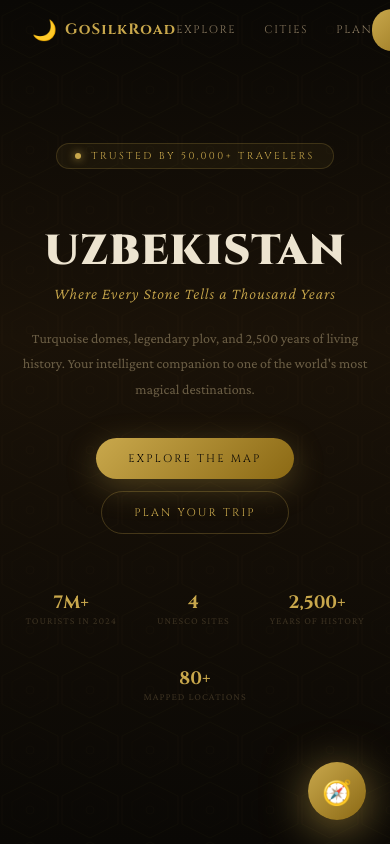
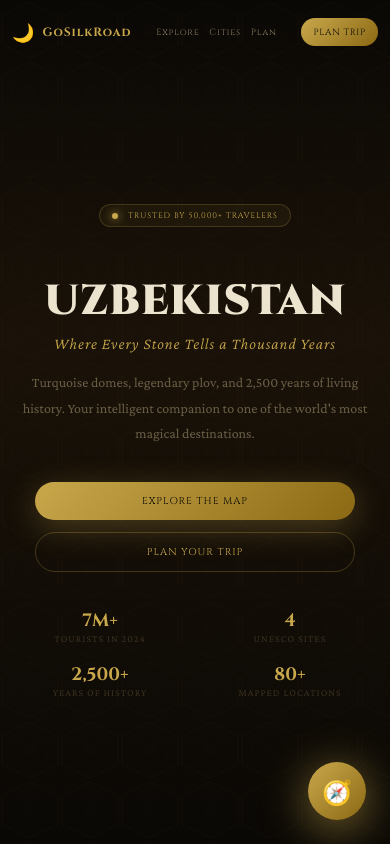
Before and after one commit to otabekroziboyev0520-blip/gosilkroad, a React (Vite) app: page / in a window 390 px wide. Shown: the top 844 px of the page. Built offline with nearby package versions, Linux system fonts and the light colour scheme.

Commit message:
Update Plan Page, Home Page and App.jsx

```diff
--- a/src/App.jsx
+++ b/src/App.jsx
@@ -6,13 +6,22 @@ import ChatBot from "./ai/ChatBot";
 
 export default function App() {
   const [page, setPage] = useState("home");
+  const [planInitialSection, setPlanInitialSection] = useState("visa");
+
+  const openPlan = (section = "visa") => {
+    setPlanInitialSection(section);
+    setPage("plan");
+  };
 
   return (
     <>
       {page === "home" ? (
-        <HomePage onOpenPlan={() => setPage("plan")} />
+        <HomePage onOpenPlan={openPlan} />
       ) : (
-        <PlanPage onBack={() => setPage("home")} />
+        <PlanPage
+          onBack={() => setPage("home")}
+          initialSection={planInitialSection}
+        />
       )}
       <ChatBot />
 
--- a/src/home-page/HomePage.jsx
+++ b/src/home-page/HomePage.jsx
@@ -10,11 +10,21 @@ export default function HomePage({ onOpenPlan }) {
   const [filter, setFilter] = useState("all");
   const [selected, setSelected] = useState(null);
   const [navScrolled, setNavScrolled] = useState(false);
+  const [isMobile, setIsMobile] = useState(() => {
+    if (typeof window === "undefined") return false;
+    return window.innerWidth <= 768;
+  });
 
   useEffect(() => {
     const onScroll = () => setNavScrolled(window.scrollY > 60);
     window.addEventListener("scroll", onScroll);
     return () => window.removeEventListener("scroll", onScroll);
+  }, []);
+
+  useEffect(() => {
+    const onResize = () => setIsMobile(window.innerWidth <= 768);
+    window.addEventListener("resize", onResize);
+    return () => window.removeEventListener("resize", onResize);
   }, []);
 
   useEffect(() => {
@@ -48,11 +58,11 @@ export default function HomePage({ onOpenPlan }) {
         color: "#EDE4D0",
         fontFamily: "Georgia,serif",
         minHeight: "100vh",
+        overflowX: "hidden",
       }}
     >
       <style>{GLOBAL_CSS}</style>
 
-      {/* NAV */}
       <nav
         style={{
           position: "fixed",
@@ -60,11 +70,12 @@ export default function HomePage({ onOpenPlan }) {
           left: 0,
           right: 0,
           zIndex: 500,
-          padding: "0 32px",
-          height: 60,
+          padding: isMobile ? "0 12px" : "0 32px",
+          height: isMobile ? 64 : 60,
           display: "flex",
           alignItems: "center",
           justifyContent: "space-between",
+          gap: isMobile ? 8 : 16,
           background: navScrolled ? "rgba(10,8,5,0.96)" : "transparent",
           backdropFilter: navScrolled ? "blur(20px)" : "none",
           borderBottom: navScrolled
@@ -74,72 +85,86 @@ export default function HomePage({ onOpenPlan }) {
         }}
       >
         <div
-          style={{ display: "flex", alignItems: "center", gap: 8, cursor: "pointer" }}
+          style={{ display: "flex", alignItems: "center", gap: 8, cursor: "pointer", minWidth: 0 }}
           onClick={() => scrollTo("hero")}
         >
-          <span style={{ fontSize: 20 }}>🌙</span>
+          <span style={{ fontSize: isMobile ? 18 : 20 }}>🌙</span>
           <span
             style={{
               fontFamily: "'Cinzel',serif",
-              fontSize: 15,
+              fontSize: isMobile ? 12 : 15,
               fontWeight: 700,
               color: "#C9A84C",
               letterSpacing: "0.08em",
+              whiteSpace: "nowrap",
             }}
           >
             GoSilkRoad
           </span>
         </div>
 
-        <div style={{ display: "flex", gap: 28 }}>
+        <div
+          style={{
+            display: "flex",
+            gap: isMobile ? 10 : 28,
+            minWidth: 0,
+            flex: 1,
+            justifyContent: "center",
+          }}
+        >
           {[["Explore", "map"], ["Cities", "cities"], ["Plan", "plan"]].map(
             ([l, id]) => (
               <span
                 key={id}
                 className="nl"
-                onClick={() => (id === "plan" ? onOpenPlan() : scrollTo(id))}
+                onClick={() =>
+                  id === "plan" ? onOpenPlan("itinerary") : scrollTo(id)
+                }
                 style={{
                   fontFamily: "'Cinzel',serif",
-                  fontSize: 11,
-                  letterSpacing: "0.15em",
+                  fontSize: isMobile ? 9 : 11,
+                  letterSpacing: isMobile ? "0.08em" : "0.15em",
                   color: "#8A7A60",
+                  whiteSpace: "nowrap",
                 }}
               >
-                {l.toUpperCase()}
+                {isMobile ? l : l.toUpperCase()}
               </span>
             )
           )}
         </div>
 
         <button
-          onClick={() => onOpenPlan()}
+          onClick={() => onOpenPlan("itinerary")}
           style={{
-            padding: "7px 18px",
+            padding: isMobile ? "8px 12px" : "7px 18px",
             background: "linear-gradient(135deg,#C9A84C,#8B6914)",
             border: "none",
             borderRadius: 20,
             fontFamily: "'Cinzel',serif",
-            fontSize: 10,
-            letterSpacing: "0.15em",
+            fontSize: isMobile ? 9 : 10,
+            letterSpacing: isMobile ? "0.08em" : "0.15em",
             color: "#0A0805",
             cursor: "pointer",
+            whiteSpace: "nowrap",
+            flexShrink: 0,
           }}
         >
           PLAN TRIP
         </button>
       </nav>
 
-      {/* HERO */}
       <section
         id="hero"
         style={{
-          height: "100vh",
-          minHeight: 640,
+          minHeight: "100vh",
           position: "relative",
           display: "flex",
           alignItems: "center",
           justifyContent: "center",
           overflow: "hidden",
+          paddingTop: isMobile ? 84 : 60,
+          paddingBottom: isMobile ? 28 : 0,
         }}
       >
         <div
@@ -196,8 +221,10 @@ export default function HomePage({ onOpenPlan }) {
           style={{
             position: "relative",
             textAlign: "center",
-            padding: "0 20px",
+            padding: isMobile ? "0 14px" : "0 20px",
             animation: "heroIn 1.2s ease",
+            width: "100%",
+            maxWidth: 1100,
           }}
         >
           <div
@@ -206,10 +233,11 @@ export default function HomePage({ onOpenPlan }) {
               alignItems: "center",
               gap: 10,
               border: "1px solid #C9A84C33",
-              padding: "5px 18px",
+              padding: isMobile ? "5px 12px" : "5px 18px",
               borderRadius: 20,
-              marginBottom: 28,
+              marginBottom: isMobile ? 20 : 28,
               background: "rgba(201,168,76,0.06)",
+              maxWidth: "100%",
             }}
           >
             <span
@@ -219,14 +247,16 @@ export default function HomePage({ onOpenPlan }) {
                 borderRadius: "50%",
                 background: "#C9A84C",
                 boxShadow: "0 0 8px #C9A84C",
+                flexShrink: 0,
               }}
             />
             <span
               style={{
                 fontFamily: "'Cinzel',serif",
-                fontSize: 10,
+                fontSize: isMobile ? 8 : 10,
                 color: "#C9A84C",
-                letterSpacing: "0.25em",
+                letterSpacing: isMobile ? "0.12em" : "0.25em",
+                whiteSpace: isMobile ? "normal" : "nowrap",
               }}
             >
               TRUSTED BY 50,000+ TRAVELERS
@@ -254,7 +284,7 @@ export default function HomePage({ onOpenPlan }) {
               fontWeight: 300,
               fontStyle: "italic",
               color: "#C9A84C",
-              marginBottom: 24,
+              marginBottom: isMobile ? 18 : 24,
               letterSpacing: "0.06em",
             }}
           >
@@ -280,40 +310,54 @@ export default function HomePage({ onOpenPlan }) {
             <button
               onClick={() => scrollTo("map")}
               style={{
-                padding: "13px 32px",
+                padding: isMobile ? "12px 20px" : "13px 32px",
                 background: "linear-gradient(135deg,#C9A84C,#8B6914)",
                 border: "none",
                 borderRadius: 28,
                 fontFamily: "'Cinzel',serif",
-                fontSize: 11,
-                letterSpacing: "0.2em",
+                fontSize: isMobile ? 10 : 11,
+                letterSpacing: isMobile ? "0.1em" : "0.2em",
                 color: "#0A0805",
                 cursor: "pointer",
                 boxShadow: "0 8px 32px rgba(201,168,76,0.3)",
+                width: isMobile ? "100%" : "auto",
+                maxWidth: isMobile ? 320 : "none",
               }}
             >
               EXPLORE THE MAP
             </button>
 
             <button
-              onClick={() => onOpenPlan()}
+              onClick={() => onOpenPlan("itinerary")}
               style={{
-                padding: "13px 32px",
+                padding: isMobile ? "12px 20px" : "13px 32px",
                 background: "transparent",
                 border: "1px solid #C9A84C44",
                 borderRadius: 28,
                 fontFamily: "'Cinzel',serif",
-                fontSize: 11,
-                letterSpacing: "0.2em",
+                fontSize: isMobile ? 10 : 11,
+                letterSpacing: isMobile ? "0.1em" : "0.2em",
                 color: "#C9A84C",
                 cursor: "pointer",
+                width: isMobile ? "100%" : "auto",
+                maxWidth: isMobile ? 320 : "none",
               }}
             >
               PLAN YOUR TRIP
             </button>
           </div>
 
-          <div style={{ display: "flex", gap: 40, justifyContent: "center", marginTop: 56, flexWrap: "wrap" }}>
+          <div
+            style={{
+              display: "grid",
+              gridTemplateColumns: isMobile ? "repeat(2,minmax(0,1fr))" : "repeat(4,minmax(0,1fr))",
+              gap: isMobile ? 18 : 40,
+              justifyContent: "center",
+              marginTop: isMobile ? 36 : 56,
+              maxWidth: isMobile ? 420 : 900,
+              marginInline: "auto",
+            }}
+          >
             {[["7M+", "Tourists in 2024"], ["4", "UNESCO Sites"], ["2,500+", "Years of History"], ["80+", "Mapped Locations"]].map(
               ([n, l]) => (
                 <div key={l} style={{ textAlign: "center" }}>
@@ -344,9 +388,8 @@ export default function HomePage({ onOpenPlan }) {
         </div>
       </section>
 
-      {/* WHY UZBEKISTAN */}
-      <section style={{ padding: "80px 32px", maxWidth: 1200, margin: "0 auto" }}>
-        <div style={{ textAlign: "center", marginBottom: 52 }}>
+      <section style={{ padding: isMobile ? "56px 14px" : "80px 32px", maxWidth: 1200, margin: "0 auto" }}>
+        <div style={{ textAlign: "center", marginBottom: isMobile ? 34 : 52 }}>
           <div
             style={{
               fontFamily: "'Cinzel',serif",
@@ -397,7 +440,7 @@ export default function HomePage({ onOpenPlan }) {
               key={i}
               className="hc"
               style={{
-                padding: 28,
+                padding: isMobile ? 22 : 28,
                 background: "#111009",
                 border: "1px solid #1A1610",
                 borderRadius: 14,
@@ -430,8 +473,7 @@ export default function HomePage({ onOpenPlan }) {
         </div>
       </section>
 
-      {/* CITIES */}
-      <section id="cities" style={{ padding: "0 32px 60px", maxWidth: 1200, margin: "0 auto" }}>
+      <section id="cities" style={{ padding: isMobile ? "0 14px 48px" : "0 32px 60px", maxWidth: 1200, margin: "0 auto" }}>
         <div style={{ textAlign: "center", marginBottom: 40 }}>
           <div
             style={{
@@ -612,8 +654,7 @@ export default function HomePage({ onOpenPlan }) {
         </div>
       </section>
 
-      {/* MAP & EXPLORE */}
-      <section id="map" style={{ padding: "0 32px 60px", maxWidth: 1200, margin: "0 auto" }}>
+      <section id="map" style={{ padding: isMobile ? "0 14px 48px" : "0 32px 60px", maxWidth: 1200, margin: "0 auto" }}>
         <div
           style={{
             display: "flex",
@@ -706,24 +747,32 @@ export default function HomePage({ onOpenPlan }) {
               animation: "fadeUp 0.3s ease",
             }}
           >
-            <div style={{ display: "grid", gridTemplateColumns: "320px 1fr", gap: 0 }}>
+            <div
+              style={{
+                display: "grid",
+                gridTemplateColumns: isMobile ? "1fr" : "320px 1fr",
+                gap: 0,
+              }}
+            >
               <div
                 style={{
                   padding: 22,
-                  borderRight: `1px solid ${city.color}22`,
+                  borderRight: isMobile ? "none" : `1px solid ${city.color}22`,
+                  borderBottom: isMobile ? `1px solid ${city.color}22` : "none",
                   background: `${city.color}05`,
                 }}
               >
                 <ImageGallery item={selected} cityColor={city.color} />
               </div>
 
-              <div style={{ padding: 26 }}>
+              <div style={{ padding: isMobile ? 18 : 26 }}>
                 <div
                   style={{
                     display: "flex",
                     alignItems: "flex-start",
                     justifyContent: "space-between",
                     marginBottom: 14,
+                    gap: 12,
                   }}
                 >
                   <div style={{ display: "flex", alignItems: "center", gap: 14 }}>
@@ -797,6 +846,7 @@ export default function HomePage({ onOpenPlan }) {
                       fontSize: 24,
                       cursor: "pointer",
                       padding: 4,
+                      flexShrink: 0,
                     }}
                   >
                     ×
@@ -949,8 +999,7 @@ export default function HomePage({ onOpenPlan }) {
         </div>
       </section>
 
-      {/* TESTIMONIALS */}
-      <section style={{ padding: "0 32px 80px", maxWidth: 1200, margin: "0 auto" }}>
+      <section style={{ padding: isMobile ? "0 14px 56px" : "0 32px 80px", maxWidth: 1200, margin: "0 auto" }}>
         <div style={{ textAlign: "center", marginBottom: 50 }}>
           <div
             style={{
@@ -979,19 +1028,20 @@ export default function HomePage({ onOpenPlan }) {
               display: "inline-flex",
               alignItems: "center",
               gap: 8,
-              padding: "5px 18px",
+              padding: isMobile ? "5px 12px" : "5px 18px",
               border: "1px solid #C9A84C33",
               borderRadius: 20,
               background: "rgba(201,168,76,0.05)",
+              maxWidth: "100%",
             }}
           >
             <span style={{ color: "#C9A84C", fontSize: 13 }}>★★★★★</span>
             <span
               style={{
                 fontFamily: "'Cinzel',serif",
-                fontSize: 10,
+                fontSize: isMobile ? 8 : 10,
                 color: "#6B5E45",
-                letterSpacing: "0.1em",
+                letterSpacing: isMobile ? "0.06em" : "0.1em",
               }}
             >
               4.9/5 AVERAGE · 50,000+ TRAVELERS
@@ -1011,7 +1061,7 @@ export default function HomePage({ onOpenPlan }) {
               key={i}
               className="hc"
               style={{
-                padding: 26,
+                padding: isMobile ? 22 : 26,
                 background: "#111009",
                 border: "1px solid #1A1610",
                 borderRadius: 14,
@@ -1111,16 +1161,14 @@ export default function HomePage({ onOpenPlan }) {
         </div>
       </section>
 
-      {/* FOOTER */}
       <footer style={{ borderTop: "1px solid #1A1610", background: "#0A0805" }}>
-        <div style={{ maxWidth: 1200, margin: "0 auto", padding: "52px 32px 32px" }}>
+        <div style={{ maxWidth: 1200, margin: "0 auto", padding: isMobile ? "40px 14px 24px" : "52px 32px 32px" }}>
           <div
             style={{
               display: "grid",
-              gridTemplateColumns: "1fr 1fr 1fr",
+              gridTemplateColumns: isMobile ? "1fr" : "1fr 1fr 1fr",
               gap: 32,
               marginBottom: 48,
-              flexWrap: "wrap",
             }}
           >
             <div>
@@ -1150,7 +1198,7 @@ export default function HomePage({ onOpenPlan }) {
                 Your intelligent companion along the ancient Silk Road. Built
                 with love for Uzbekistan and the travelers who discover it.
               </p>
-              <div style={{ display: "flex", gap: 12 }}>
+              <div style={{ display: "flex", gap: 12, flexWrap: "wrap" }}>
                 <a
                   href="mailto:otabek.roziboyev11@gmail.com"
                   style={{
@@ -1240,11 +1288,11 @@ export default function HomePage({ onOpenPlan }) {
                 ["📅 Trip Builder", "itinerary"],
                 ["🎒 Packing List", "packing"],
                 ["✈️ Getting Here", "flights"],
-              ].map(([label]) => (
+              ].map(([label, sectionId]) => (
                 <div
                   key={label}
                   onClick={() => {
-                    onOpenPlan();
+                    onOpenPlan(sectionId);
                   }}
                   className="nl"
                   style={{
@@ -1267,7 +1315,8 @@ export default function HomePage({ onOpenPlan }) {
               paddingTop: 24,
               display: "flex",
               justifyContent: "space-between",
-              alignItems: "center",
+              alignItems: isMobile ? "flex-start" : "center",
+              flexDirection: isMobile ? "column" : "row",
               flexWrap: "wrap",
               gap: 12,
             }}
@@ -1283,7 +1332,7 @@ export default function HomePage({ onOpenPlan }) {
               © 2026 GoSilkRoad · Built for travelers who want to go deeper
             </p>
             <button
-              onClick={() => onOpenPlan()}
+              onClick={() => onOpenPlan("itinerary")}
               style={{
                 padding: "8px 24px",
                 background: "transparent",
```
Also changed, not shown: src/plan-page/PlanPage.jsx (+6 -2 lines).
